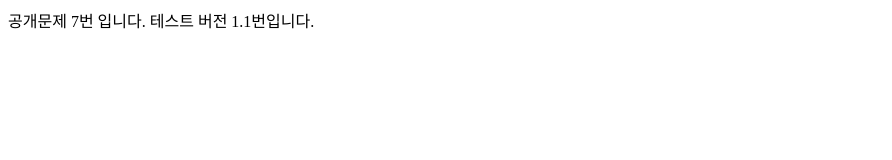
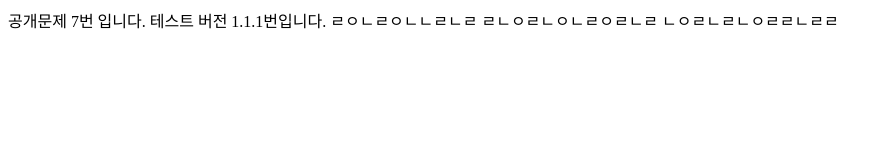
Before and after one commit to mingi2334/pubsol, a plain HTML site: page 7/index.html in a window 1280 px wide. Shown: the whole page, without its empty margins (0-892 px from the left). Drawn offline with Linux system fonts and the light colour scheme.

Commit message:
Update index.html

```diff
--- a/7/index.html
+++ b/7/index.html
@@ -9,7 +9,11 @@
 <body>
     공개문제 7번 입니다.
 
-    테스트 버전 1.1번입니다.
+    테스트 버전 1.1.1번입니다.
+
+    ㄹㅇㄴㄹㅇㄴㄴㄹㄴㄹ
+    ㄹㄴㅇㄹㄴㅇㄴㄹㅇㄹㄴㄹ
+    ㄴㅇㄹㄴㄹㄴㅇㄹㄹㄴㄹㄹ
 
 </body>
 </html>
```
